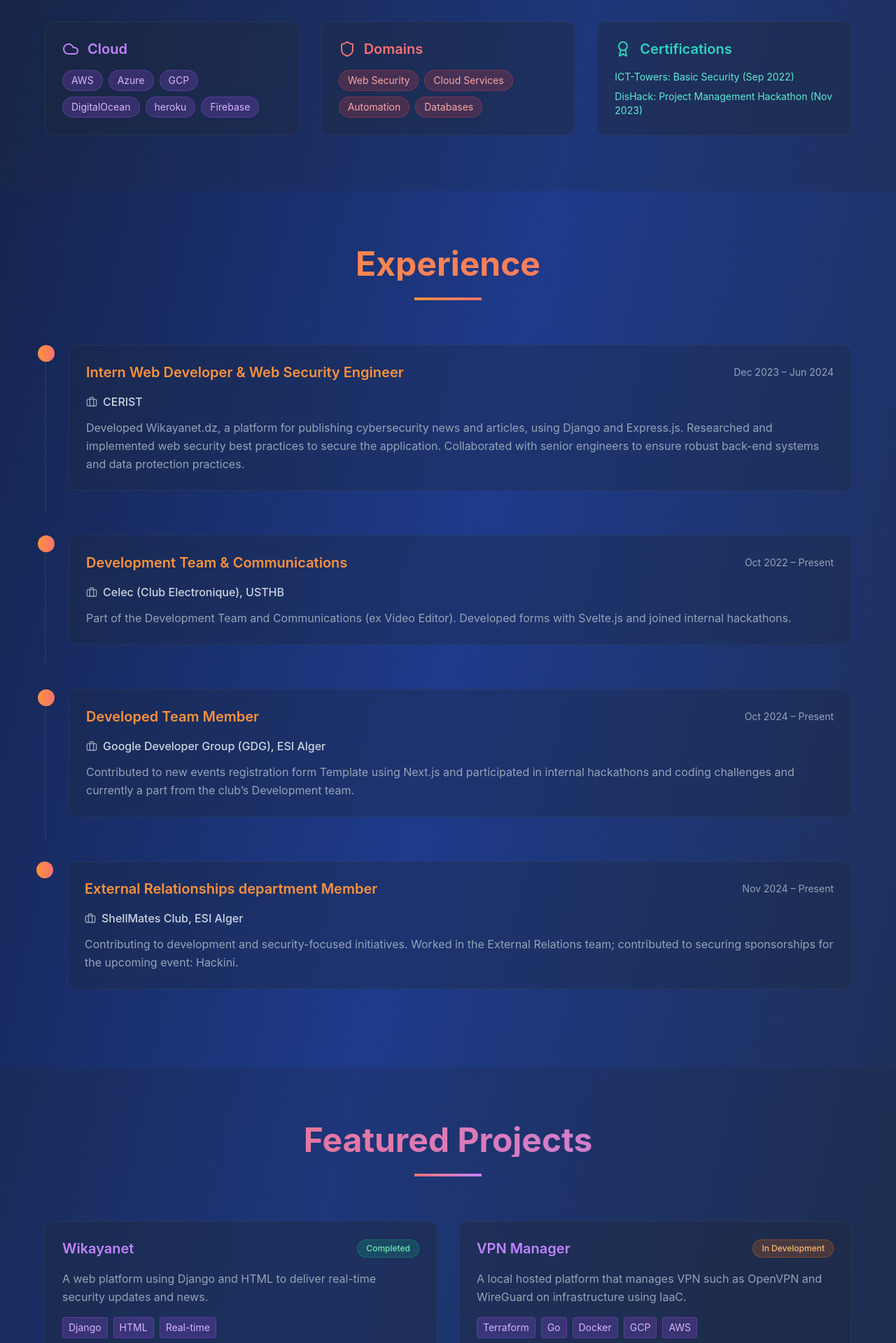
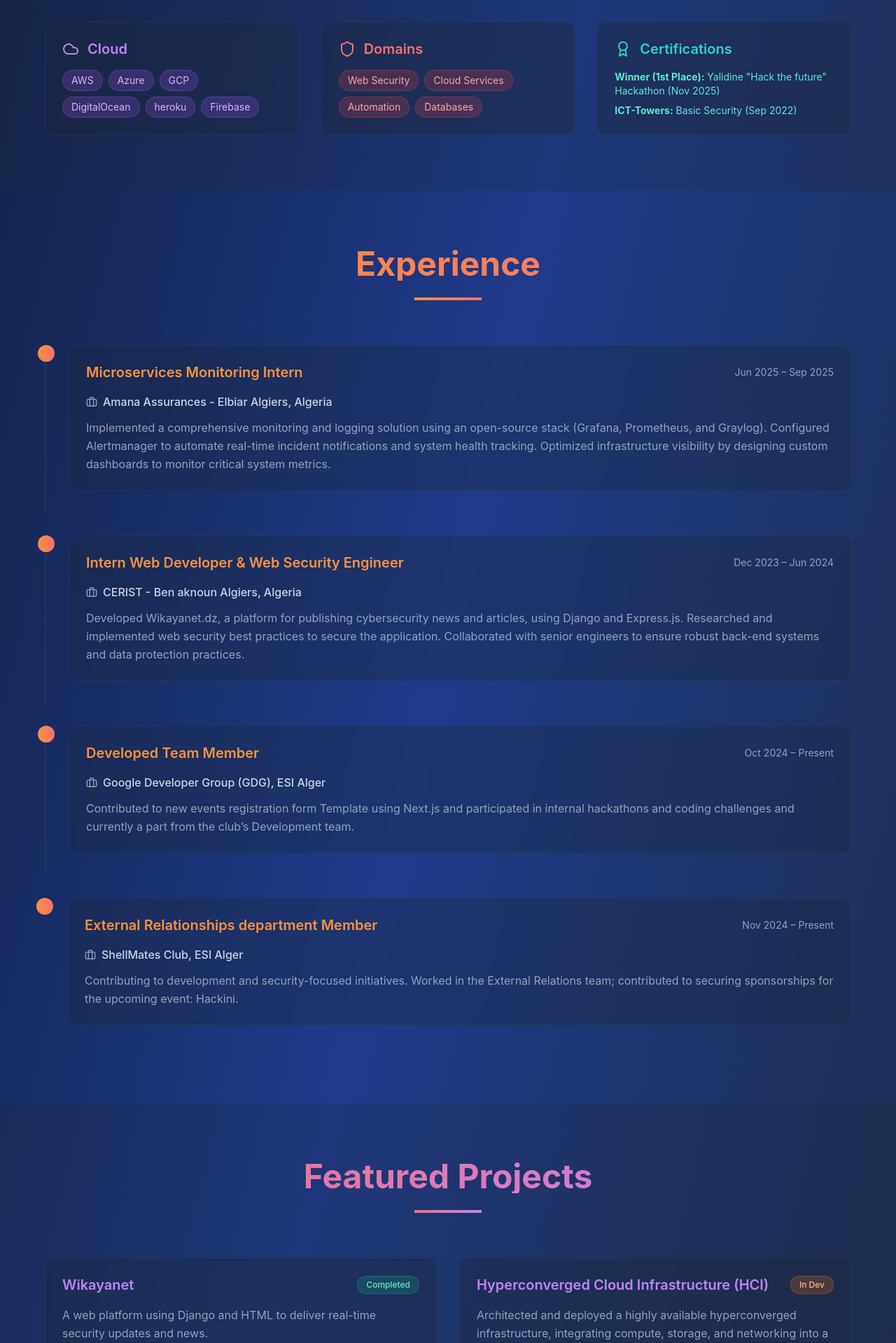
Before and after one commit to Domenez-dev/react-web-portfolio, a React (Vite) app: page / in a window 1280 px wide. Shown: the part 1921-3840 px from the top of the page at 70% size. Built offline with nearby package versions, Linux system fonts and the light colour scheme.

Commit message:
31/12/2025

```diff
--- a/src/App.tsx
+++ b/src/App.tsx
@@ -55,16 +55,17 @@
       "FastAPI",
       "Bootstrap",
       "TailwindCSS",
+      "GRpc",
     ],
     tools: [
       "Git/GitHub",
       "Docker",
       "Kubernetes",
-      "Jenkins",
       "Terraform",
       "NGINX",
       "Apache",
       "SSH",
+      "Proxmox",
     ],
     cloud: ["AWS", "Azure", "GCP", "DigitalOcean", "heroku", "Firebase"],
     domains: ["Web Security", "Cloud Services", "Automation", "Databases"],
@@ -72,18 +73,18 @@
 
   const experience = [
     {
+      title: "Microservices Monitoring Intern",
+      company: "Amana Assurances - Elbiar Algiers, Algeria",
+      period: "Jun 2025 – Sep 2025", // Update this with your specific start/end dates
+      description:
+        "Implemented a comprehensive monitoring and logging solution using an open-source stack (Grafana, Prometheus, and Graylog). \nConfigured Alertmanager to automate real-time incident notifications and system health tracking. \nOptimized infrastructure visibility by designing custom dashboards to monitor critical system metrics.",
+    },
+    {
       title: "Intern Web Developer & Web Security Engineer",
-      company: "CERIST",
+      company: "CERIST - Ben aknoun Algiers, Algeria",
       period: "Dec 2023 – Jun 2024",
       description:
         "Developed Wikayanet.dz, a platform for publishing cybersecurity news and articles, using Django and Express.js. \nResearched and implemented web security best practices to secure the application. \nCollaborated with senior engineers to ensure robust back-end systems and data protection practices.",
-    },
-    {
-      title: "Development Team & Communications",
-      company: "Celec (Club Electronique), USTHB",
-      period: "Oct 2022 – Present",
-      description:
-        "Part of the Development Team and Communications (ex Video Editor). Developed forms with Svelte.js and joined internal hackathons.",
     },
     {
       title: "Developed Team Member",
@@ -110,11 +111,11 @@
       status: "Completed",
     },
     {
-      title: "VPN Manager",
+      title: "Hyperconverged Cloud Infrastructure (HCI)",
       description:
-        "A local hosted platform that manages VPN such as OpenVPN and WireGuard on infrastructure using IaaC.",
-      tech: ["Terraform", "Go", "Docker", "GCP", "AWS"],
-      status: "In Development",
+        "Architected and deployed a highly available hyperconverged infrastructure, integrating compute, storage, and networking into a single software-defined pool.",
+      tech: ["Proxmox", "Ceph", "KVM", "OpenStack", "Terraform"],
+      status: "In Dev",
     },
     {
       title: "Registrations form template",
@@ -127,7 +128,7 @@
       description:
         "A newsletter mailing app that sends cybersecurity relevant mails to subscribers 3 times a week.",
       tech: ["Go", "Fiber", "Docker", "mailGun"],
-      status: "In Development",
+      status: "In Dev",
     },
   ];
 
@@ -142,12 +143,6 @@
       degree: "Bachelor's Degree in Computer Science",
       school: "University of USTHB",
       period: "Sep 2021 – Jun 2024",
-      status: "completed",
-    },
-    {
-      degree: "Baccalaureate (Excellent Degree)",
-      school: "Lycee Boudernane El Djilali, Tissemsilet",
-      period: "Jun 2021",
       status: "completed",
     },
   ];
@@ -480,10 +475,11 @@
               </div>
               <div className="space-y-2">
                 <div className="text-teal-300 text-sm">
-                  ICT-Towers: Basic Security (Sep 2022)
+                  <b>Winner (1st Place):</b> Yalidine "Hack the future"
+                  Hackathon (Nov 2025)
                 </div>
                 <div className="text-teal-300 text-sm">
-                  DisHack: Project Management Hackathon (Nov 2023)
+                  <b>ICT-Towers:</b> Basic Security (Sep 2022)
                 </div>
               </div>
             </div>
```
Also changed, not shown: 1 other file (tests, documents, lock files or other folders).
